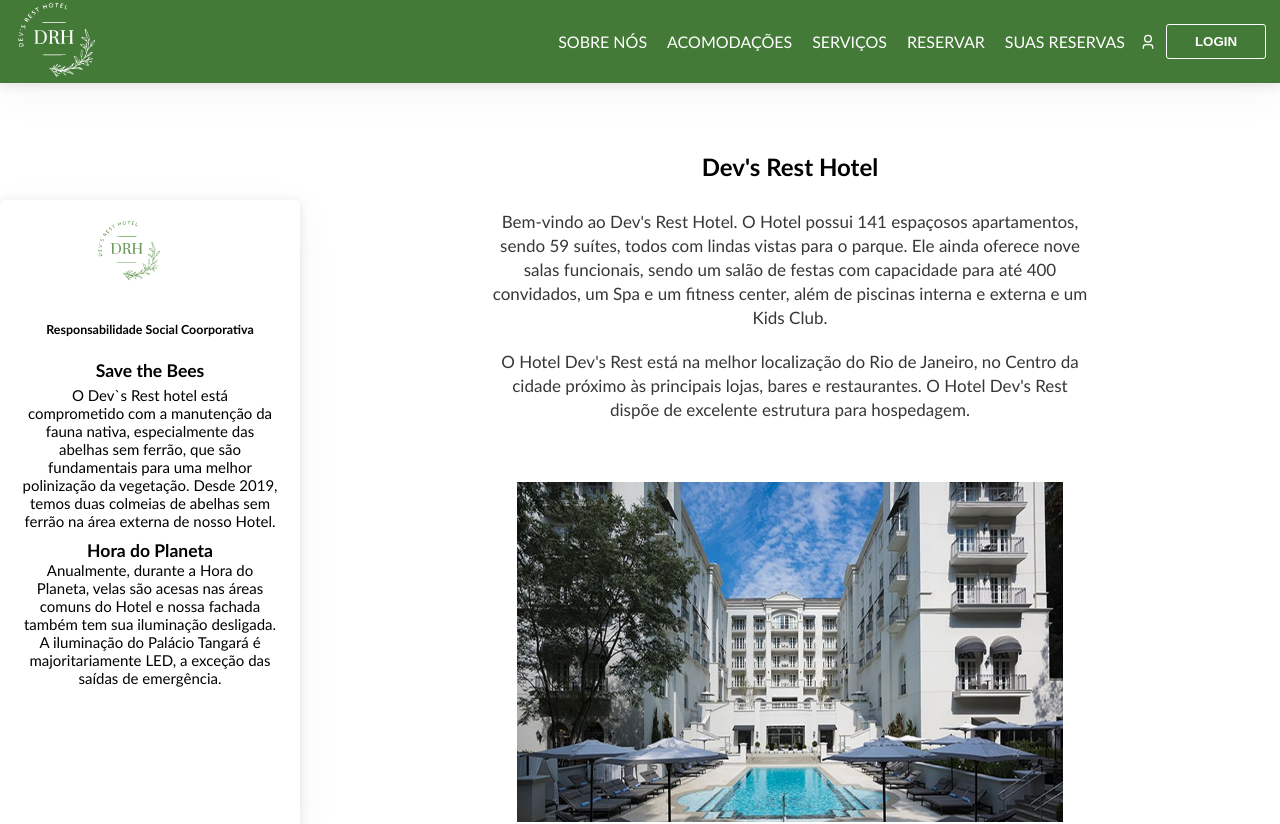
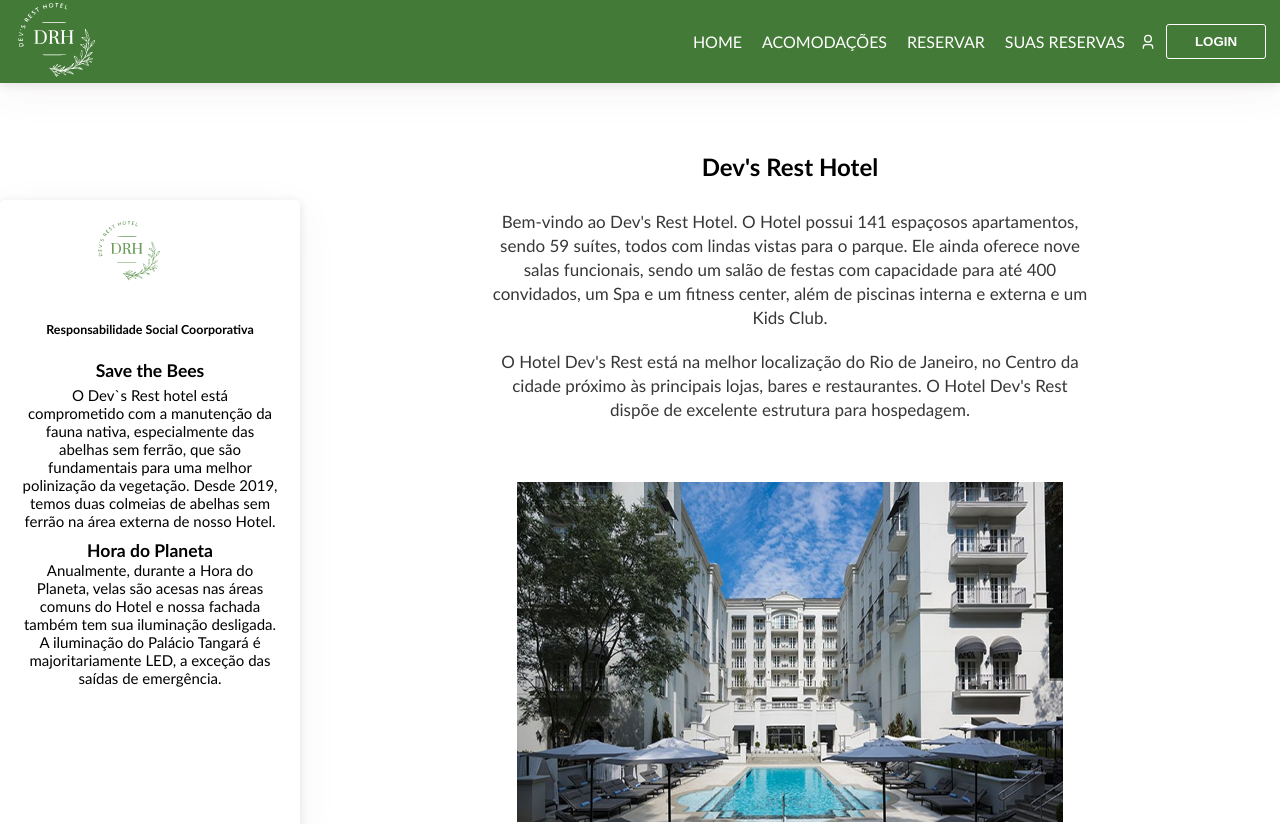
Before and after one commit to enricomartins018/mod5_devs_rest_hotel, a React (Vite) app: page / in a window 1280 px wide. Shown: the top 824 px of the page. Built offline with nearby package versions, Linux system fonts and the light colour scheme.

Commit message:
alteracões no menu header

```diff
--- a/src/components/Header/Header.jsx
+++ b/src/components/Header/Header.jsx
@@ -5,7 +5,7 @@ import logoHeader from "../../assets/logoHeader.svg";
 import { RiUser3Line } from "react-icons/ri";
 import { useNavigate } from "react-router-dom";
 import { Link } from "react-router-dom";
-import { Link as Scroll } from "react-scroll";
+
 
 export const Header = () => {
   const navigate = useNavigate();
@@ -31,15 +31,8 @@ export const Header = () => {
     <header className={S.header}>
       <img className={S.logoHeader} src={logoHeader} alt="" />
       <nav className={S.nav}>
-        <Scroll className={S.a} to="sobre" smooth={true} duration={1000}>
-          Sobre nós
-        </Scroll>
-        <Scroll className={S.a} to="acomodacoes" smooth={true} duration={1000}>
-          Acomodações
-        </Scroll>
-        <Scroll className={S.a} to="servicos" smooth={true} duration={1000}>
-          Serviços
-        </Scroll>
+        <Link className={S.a} to="/">Home</Link>
+        <Link className={S.a} to="/quartos">Acomodações</Link>
         <Link to="/facasuareserva" className={S.a} href="#">
           Reservar
         </Link>
--- a/src/index.css
+++ b/src/index.css
@@ -2,7 +2,7 @@
   padding: 0;
   margin: 0;
   box-sizing: border-box;
-  /* height: 100%; */
+
 }
 
 body {
@@ -11,10 +11,6 @@ body {
   font-family: 'Gill Sans', 'Gill Sans MT', Calibri, 'Trebuchet MS', sans-serif;
 }
 
-/* @font-face {
-  font-family: HelveticaNeue;
-  src: url(./Font/Helvetica\ Neue\ W01\ 66\ Medium\ It.otf)
-} */
 
 .container {
   display: flex;
```
